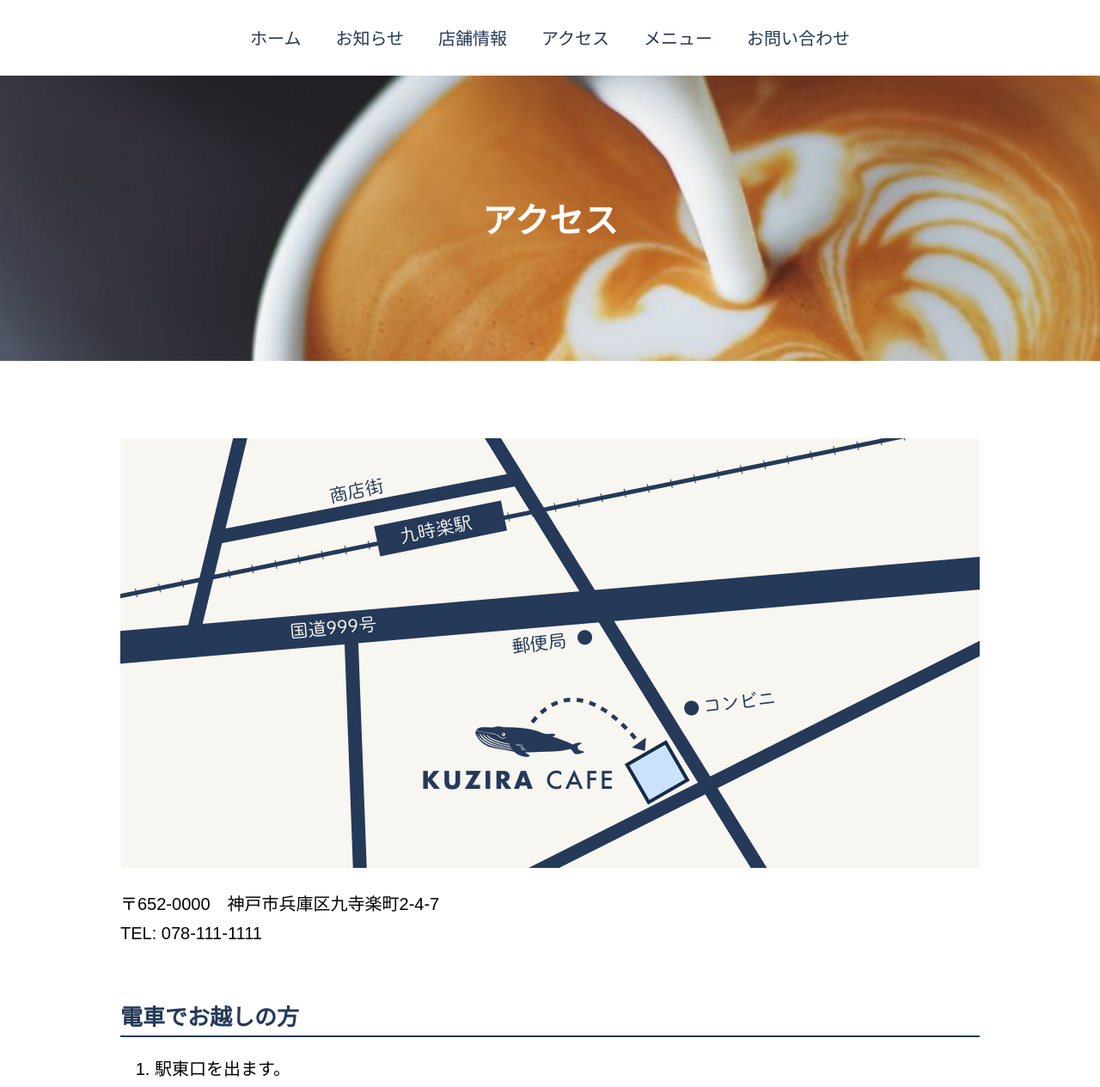
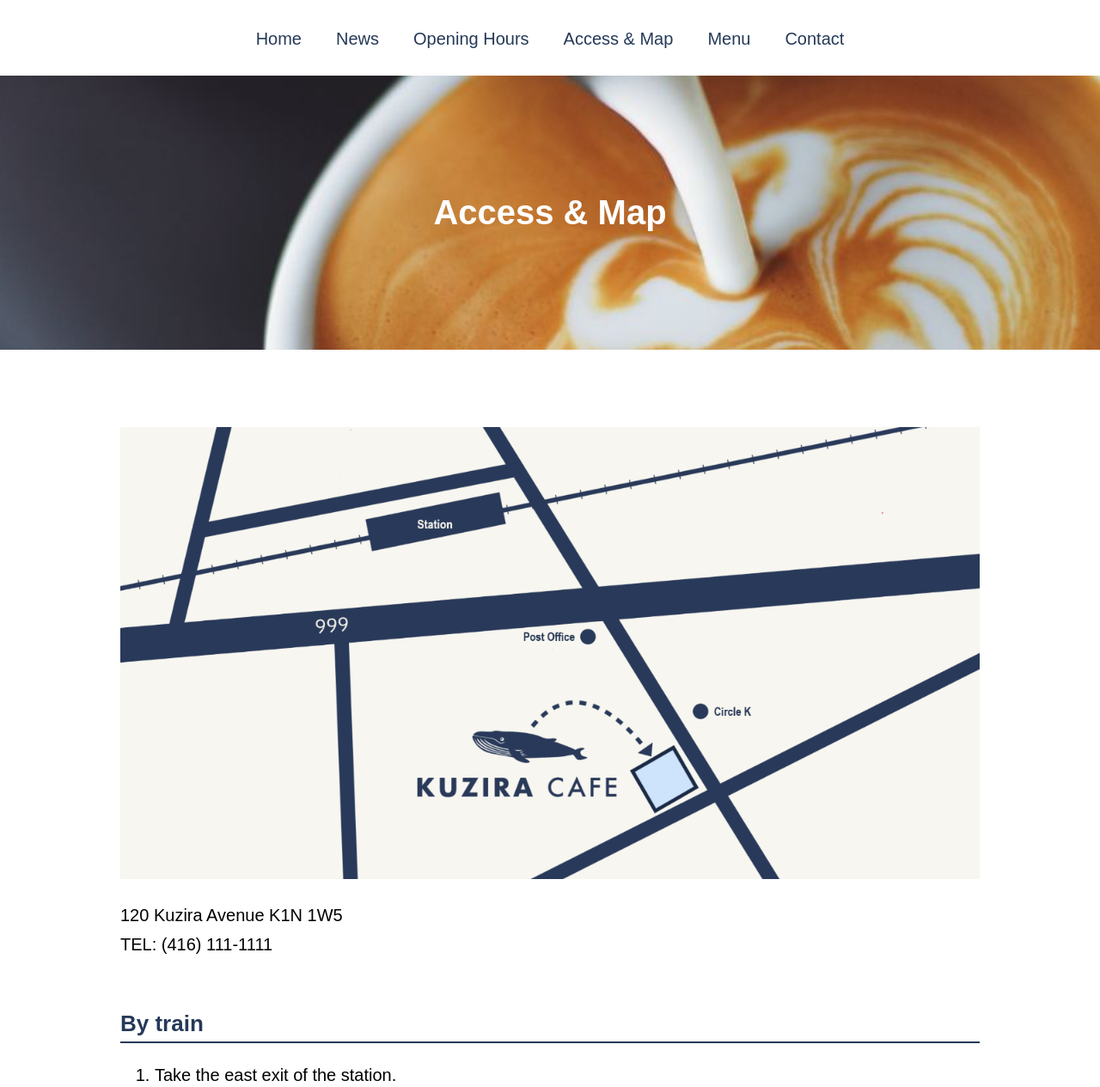
Before and after one commit to hidefromnothing/CafeKuzira, a plain HTML site: page access.html in a window 1280 px wide. Shown: the part 72-1337 px from the top of the page at 86% size. Drawn offline with Linux system fonts and the light colour scheme.

Commit message:
Update access.html

```diff
--- a/access.html
+++ b/access.html
@@ -2,6 +2,7 @@
 <html>
 <head>
     <meta charset="UTF-8">
+    <meta name="viewport" content="width=device-width, initial-scale=1">
     <title>アクセス｜KUZIRA CAFE</title>
     <link rel="stylesheet" href="css/style.css">
 </head>
@@ -13,37 +14,37 @@
         </div>
         <nav class="nav">
             <ul>
-                <li><a href="index.html">ホーム</a></li>
-                <li><a href="index.html#news">お知らせ</a></li>
-                <li><a href="index.html#shop">店舗情報</a></li>
-                <li><a href="access.html">アクセス</a></li>
-                <li><a href="menu.html">メニュー</a></li>
-                <li><a href="contact.html">お問い合わせ</a></li>
+                <li><a href="index.html">Home</a></li>
+                <li><a href="index.html#news">News</a></li>
+                <li><a href="index.html#shop">Opening Hours</a></li>
+                <li><a href="access.html">Access & Map</a></li>
+                <li><a href="menu.html">Menu</a></li>
+                <li><a href="contact.html">Contact</a></li>
             </ul>
         </nav>
     </header>
     <!-- ヘッダーここまで -->
-    <h1 class="hero access">アクセス</h1>
+    <h1 class="hero access">Access & Map</h1>
     <!-- メイン -->
     <main>
-        <img src="images/map.png" alt="地図">
+        <img src="images/map_Canada.png" alt="Map">
         <p>
-            〒652-0000　神戸市兵庫区九寺楽町2-4-7<br>
-            TEL: 078-111-1111<br>
+            120 Kuzira Avenue K1N 1W5<br>
+            TEL: (416) 111-1111<br>
         </p>
-        <h2>電車でお越しの方</h2>
+        <h2>By train</h2>
         <ol>
-            <li>駅東口を出ます。</li>
-            <li>国道999号線方面へ向かいます。</li>
-            <li>国道999号線を渡り直進します。</li>
-            <li>左手に見えるコンビニの向かいがKUZIRA CAFEです。</li>
+            <li>Take the east exit of the station.</li>
+            <li>Head toward Route 999.</li>
+            <li>Cross Route 999 and go straight.</li>
+            <li>KUZIRA CAFE is across from the convenience store on your left.</li>
         </ol>
     </main>
     <!-- メインここまで -->
     <!--  フッター-->
     <footer>
         <div class="gotop">
-            <a href="#top"><image src="images/gotop.svg" alt="ページトップへ戻る"></a>
+            <a href="#top"><image src="images/gotop.svg" alt="Go top of the page"></a>
         </div>
         <p class="copyright">&copy; KUZIRA CAFE</p>
     </footer>
```
